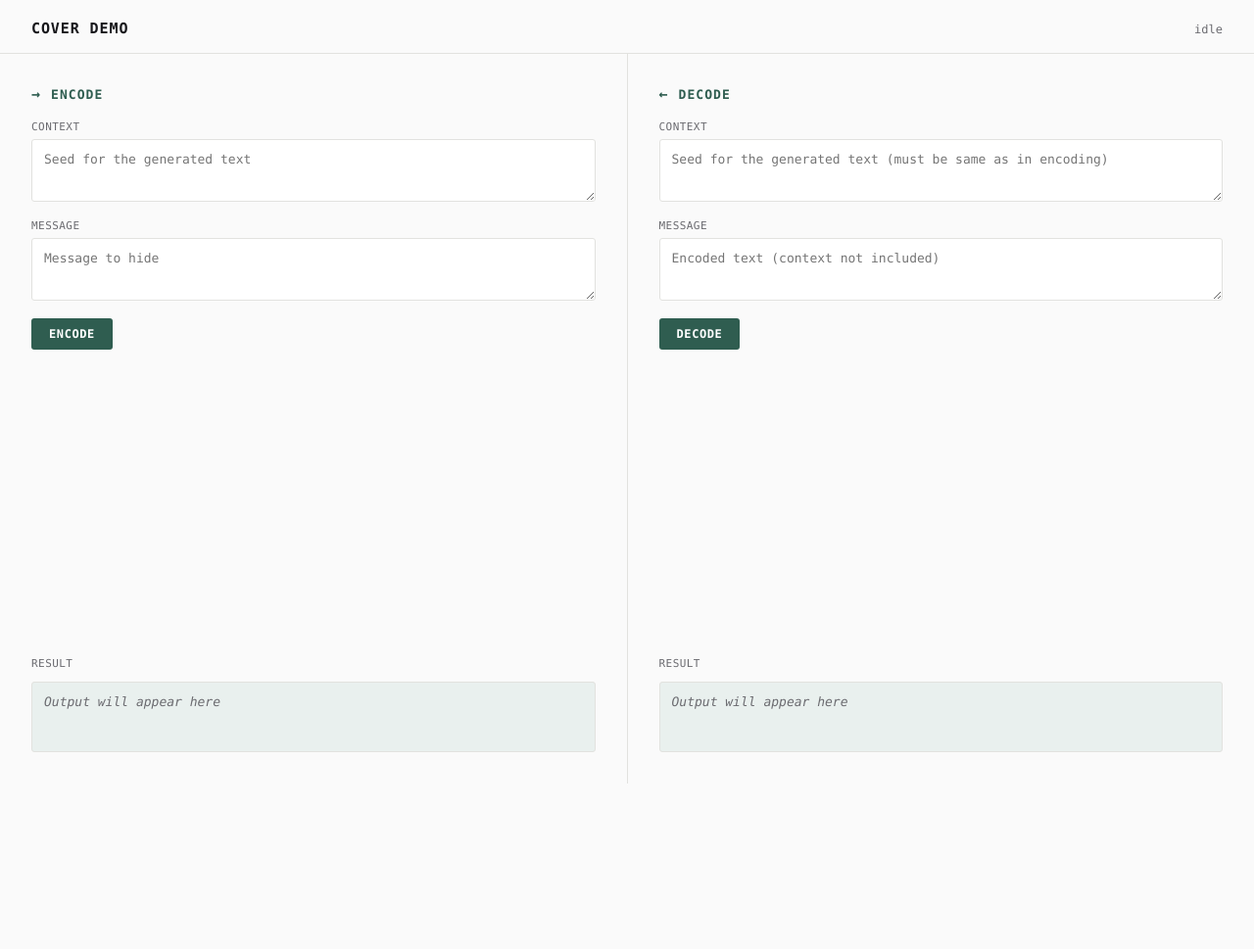
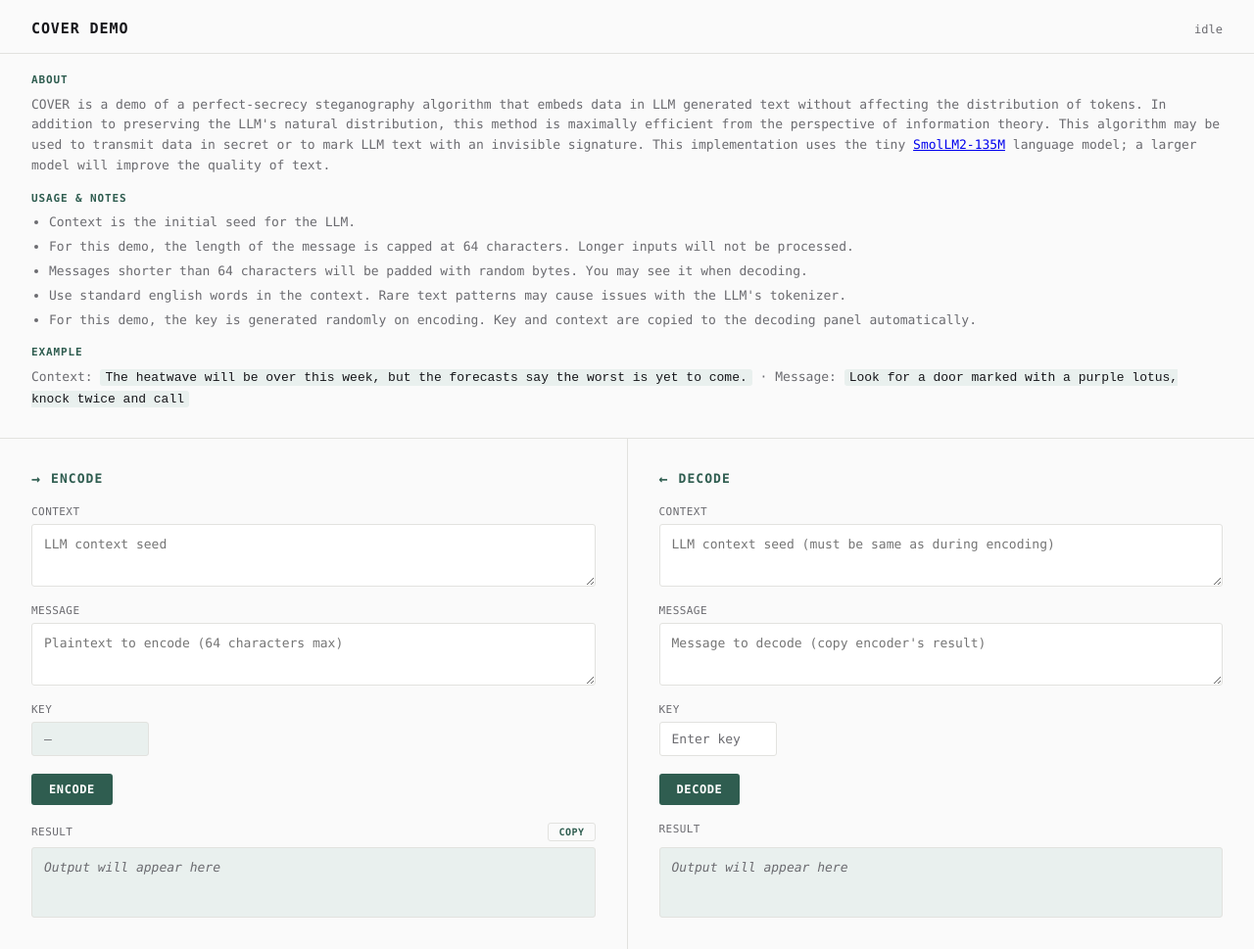
Before and after one commit to saan-volta/Cover-webapp, a plain HTML site: page static/index.html in a window 1280 px wide. Shown: the whole page at 98% size. Before the commit the page ends 800 px from the top, so only its background shows below. Drawn offline with Linux system fonts and the light colour scheme.

Commit message:
key + static fix

```diff
--- a/static/index.html
+++ b/static/index.html
@@ -54,6 +54,40 @@
     color: var(--muted);
   }
 
+  .description {
+    padding: 18px 32px;
+    border-bottom: 1px solid var(--panel-border);
+    font-size: 13px;
+    line-height: 1.6;
+  }
+
+  .description h2 {
+    font-size: 11px;
+    font-weight: 600;
+    letter-spacing: 0.08em;
+    text-transform: uppercase;
+    color: var(--accent);
+    margin: 14px 0 6px;
+  }
+
+  .description h2:first-child { margin-top: 0; }
+
+  .description p,
+  .description ul {
+    margin: 0 0 10px;
+    color: var(--muted);
+  }
+
+  .description ul { padding-left: 18px; }
+  .description li { margin-bottom: 4px; }
+
+  .description code {
+    background: var(--accent-soft);
+    padding: 1px 5px;
+    border-radius: 3px;
+    color: var(--ink);
+  }
+
   main {
     flex: 1;
     display: flex;
@@ -99,6 +133,7 @@
 
   textarea {
     resize: vertical;
+    field-sizing: content;
     min-height: 64px;
     padding: 10px 12px;
     background: #fff;
@@ -115,6 +150,33 @@
     outline-offset: 1px;
     border-color: var(--accent);
   }
+
+  .key-field { width: 120px; }
+
+  .key-box {
+    width: 100%;
+    padding: 9px 12px;
+    background: #fff;
+    border: 1px solid var(--panel-border);
+    border-radius: 3px;
+    font-family: var(--mono);
+    font-size: 13px;
+    color: var(--ink);
+  }
+
+  .key-box:focus {
+    outline: 2px solid var(--accent);
+    outline-offset: 1px;
+    border-color: var(--accent);
+  }
+
+  .key-box[readonly] {
+    background: var(--accent-soft);
+    color: var(--ink);
+    cursor: default;
+  }
+
+  .key-box::placeholder { color: var(--muted); }
 
   button {
     align-self: flex-start;
@@ -142,6 +204,32 @@
     gap: 6px;
     margin-top: auto;
   }
+
+  .result-header {
+    display: flex;
+    align-items: center;
+    justify-content: space-between;
+  }
+
+  .result-header label { margin-bottom: 0; }
+
+  .copy-btn {
+    padding: 3px 10px;
+    background: transparent;
+    border: 1px solid var(--panel-border);
+    border-radius: 3px;
+    font-family: var(--mono);
+    font-size: 10px;
+    font-weight: 600;
+    letter-spacing: 0.05em;
+    text-transform: uppercase;
+    color: var(--accent);
+    cursor: pointer;
+    transition: background 0.15s ease, border-color 0.15s ease;
+  }
+
+  .copy-btn:hover { background: var(--accent-soft); border-color: var(--accent); }
+  .copy-btn:focus-visible { outline: 2px solid var(--accent); outline-offset: 2px; }
 
   .result-box {
     min-height: 72px;
@@ -202,24 +290,55 @@
   <span id="status">idle</span>
 </header>
 
+<!-- Edit this section with a description of your encoding scheme, usage rules, and examples. -->
+<section class="description">
+  <h2>About</h2>
+  <p> COVER is a demo of a perfect-secrecy steganography algorithm that embeds data in LLM generated text without affecting the distribution of tokens.
+    In addition to preserving the LLM's natural distribution, this method is maximally efficient from the perspective of information theory.
+    This algorithm may be used to transmit data in secret or to mark LLM text with an invisible signature.
+    This implementation uses the tiny <a href="https://huggingface.co/HuggingFaceTB/SmolLM2-135M">SmolLM2-135M</a> language model; a larger model will improve the quality of text.
+  </p>
+
+  <h2>Usage & Notes</h2>
+  <ul>
+    <li>Context is the initial seed for the LLM.</li>
+    <li>For this demo, the length of the message is capped at 64 characters. Longer inputs will not be processed. </li>
+    <li>Messages shorter than 64 characters will be padded with random bytes. You may see it when decoding.</li>
+    <li>Use standard english words in the context. Rare text patterns may cause issues with the LLM's tokenizer.</li>
+    <li>For this demo, the key is generated randomly on encoding. Key and context are copied to the decoding panel automatically. </li>
+
+  </ul>
+
+  <h2>Example</h2>
+  <p>Context: <code>The heatwave will be over this week, but the forecasts say the worst is yet to come.</code> &middot; Message: <code>Look for a door marked with a purple lotus, knock twice and call</code></p>
+</section>
+
 <main>
   <section class="panel panel-left">
     <div class="panel-title"><span class="glyph">&#8594;</span> Encode</div>
 
     <div class="field">
       <label for="enc-context">Context</label>
-      <textarea id="enc-context" placeholder="Seed for the generated text"></textarea>
+      <textarea id="enc-context" placeholder="LLM context seed"></textarea>
     </div>
 
     <div class="field">
       <label for="enc-message">Message</label>
-      <textarea id="enc-message" placeholder="Message to hide"></textarea>
+      <textarea id="enc-message" placeholder="Plaintext to encode (64 characters max)"></textarea>
+    </div>
+
+    <div class="field key-field">
+      <label for="enc-key">Key</label>
+      <input id="enc-key" class="key-box" type="text" placeholder="—" readonly>
     </div>
 
     <button id="enc-submit" type="button">Encode</button>
 
     <div class="result-block">
-      <label>Result</label>
+      <div class="result-header">
+        <label>Result</label>
+        <button id="enc-copy" type="button" class="copy-btn">Copy</button>
+      </div>
       <div id="enc-result" class="result-box empty">Output will appear here</div>
     </div>
   </section>
@@ -229,12 +348,17 @@
 
     <div class="field">
       <label for="dec-context">Context</label>
-      <textarea id="dec-context" placeholder="Seed for the generated text (must be same as in encoding)"></textarea>
+      <textarea id="dec-context" placeholder="LLM context seed (must be same as during encoding)"></textarea>
     </div>
 
     <div class="field">
       <label for="dec-message">Message</label>
-      <textarea id="dec-message" placeholder="Encoded text (context not included)"></textarea>
+      <textarea id="dec-message" placeholder="Message to decode (copy encoder's result)"></textarea>
+    </div>
+
+    <div class="field key-field">
+      <label for="dec-key">Key</label>
+      <input id="dec-key" class="key-box" type="text" inputmode="numeric" placeholder="Enter key">
     </div>
 
     <button id="dec-submit" type="button">Decode</button>
@@ -246,7 +370,6 @@
   </section>
 </main>
 
-<!--<footer>POST /encode &middot; POST /decode &mdash; both SSE: token&hellip; then done &mdash; body: {"context": string, "message": string}</footer>-->
 
 <script>
   const statusEl = document.getElementById('status');
@@ -304,8 +427,18 @@
   async function submitDecode() {
     const contextEl = document.getElementById('dec-context');
     const messageEl = document.getElementById('dec-message');
+    const keyEl = document.getElementById('dec-key');
     const button = document.getElementById('dec-submit');
     const resultEl = document.getElementById('dec-result');
+
+    const keyText = keyEl.value.trim();
+    const key = parseInt(keyText, 10);
+    if (!Number.isFinite(key) || String(key) !== keyText) {
+      resultEl.classList.remove('empty', 'streaming');
+      resultEl.classList.add('error');
+      resultEl.textContent = 'Error: Key must be an integer';
+      return;
+    }
 
     button.disabled = true;
     setStatus('running /decode');
@@ -320,7 +453,7 @@
       const res = await fetch('/decode', {
         method: 'POST',
         headers: { 'Content-Type': 'application/json' },
-        body: JSON.stringify({ context: contextEl.value, message: messageEl.value })
+        body: JSON.stringify({ context: contextEl.value, message: messageEl.value, key })
       });
 
       if (!res.ok) throw new Error(await readErrorDetail(res));
@@ -371,13 +504,16 @@
     }
   }
 
-  // Encode: /encode now streams "token" events (one word each) followed by a
-  // "done" event over SSE. Native EventSource only supports GET, so the POST
-  // body is sent via fetch and the response stream is parsed by hand,
-  // appending each word to the result box as it arrives.
+  // Encode: /encode now streams a leading "key" event (the randomly
+  // generated integer for this run), then "token" events (one word each),
+  // then "done". Native EventSource only supports GET, so the POST body is
+  // sent via fetch and the response stream is parsed by hand.
   async function submitEncode() {
     const contextEl = document.getElementById('enc-context');
     const messageEl = document.getElementById('enc-message');
+    const keyEl = document.getElementById('enc-key');
+    const decKeyEl = document.getElementById('dec-key');
+    const decContextEl = document.getElementById('dec-context');
     const button = document.getElementById('enc-submit');
     const resultEl = document.getElementById('enc-result');
 
@@ -386,6 +522,7 @@
     resultEl.classList.remove('empty', 'error');
     resultEl.classList.add('streaming');
     resultEl.textContent = '';
+    keyEl.value = '';
 
     let accumulated = '';
     let receivedAny = false;
@@ -421,6 +558,13 @@
             done = true;
             break;
           }
+          if (parsed.event === 'key') {
+            const keyValue = parsed.data.trim();
+            keyEl.value = keyValue;
+            decKeyEl.value = keyValue;
+            decContextEl.value = contextEl.value;
+            continue;
+          }
           if (parsed.event === 'token') {
             accumulated += unwrapToken(parsed.data);
             receivedAny = true;
@@ -447,6 +591,23 @@
 
   document.getElementById('enc-submit').addEventListener('click', submitEncode);
   document.getElementById('dec-submit').addEventListener('click', submitDecode);
+
+  // Copy the encoded result to the clipboard. Ignored while there's no real
+  // output yet (placeholder/empty state).
+  document.getElementById('enc-copy').addEventListener('click', async () => {
+    const resultEl = document.getElementById('enc-result');
+    const copyBtn = document.getElementById('enc-copy');
+    if (resultEl.classList.contains('empty') || !resultEl.textContent) return;
+
+    const original = copyBtn.textContent;
+    try {
+      await navigator.clipboard.writeText(resultEl.textContent);
+      copyBtn.textContent = 'Copied';
+    } catch (_) {
+      copyBtn.textContent = 'Failed';
+    }
+    setTimeout(() => { copyBtn.textContent = original; }, 1200);
+  });
 </script>
 
 </body>
```
Also changed, not shown: 2 other files.
